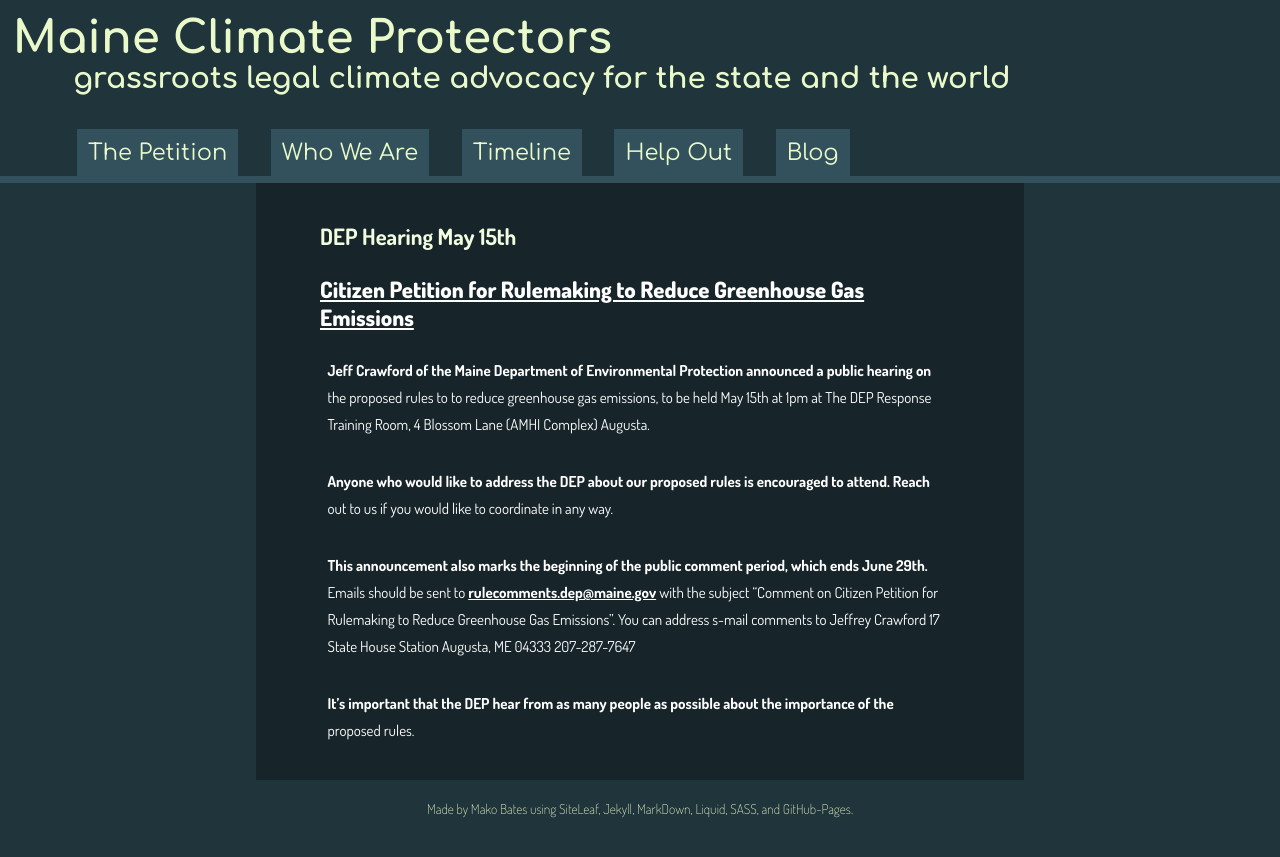
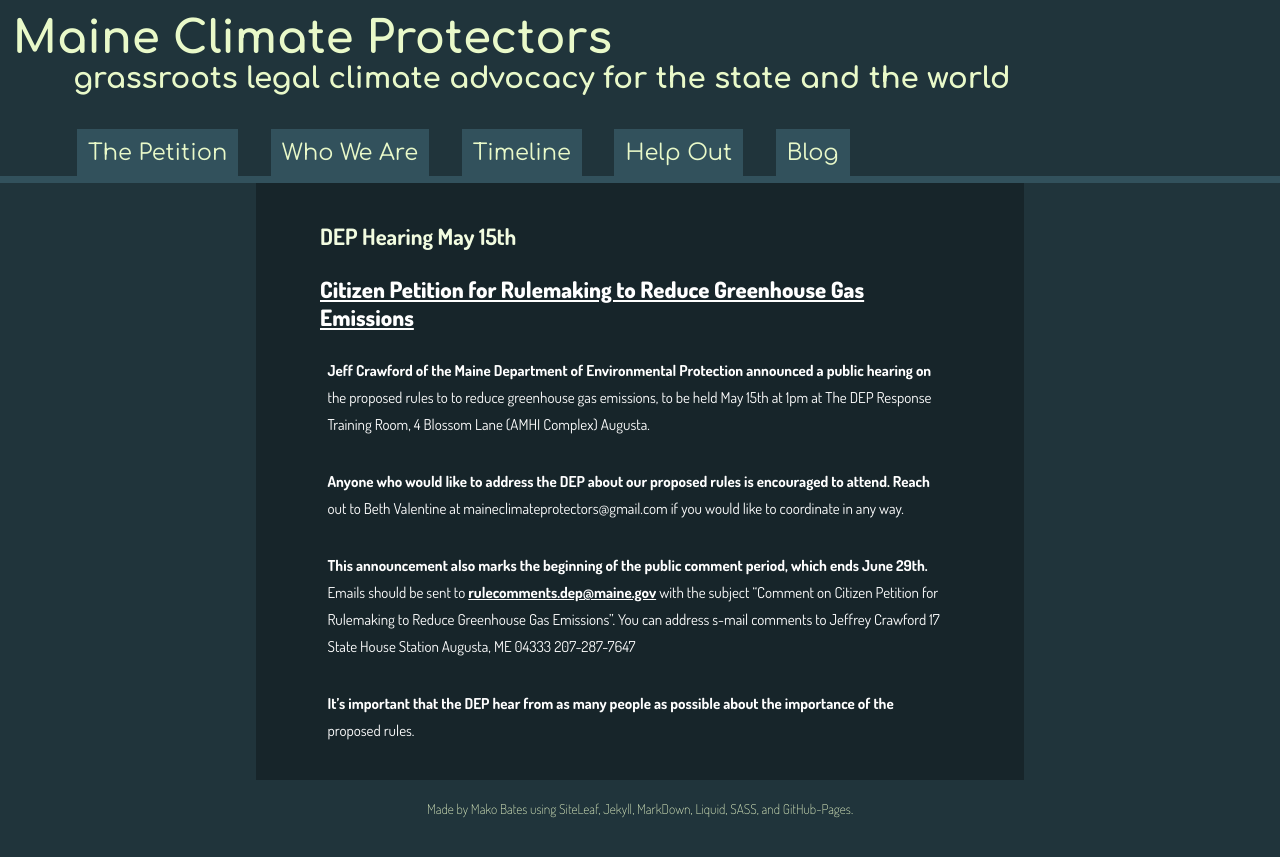
Before and after one commit to ShapeOfMatter/maine-climate-protectors, a Jekyll site: the page built from _posts/2018-04-25-dep-hearing-may-15th.markdown, in a window 1280 px wide. Shown: the top 857 px of the page. Built offline with Jekyll 4.4.1, drawn with Linux system fonts in a browser that asks for light colours.

Commit message:
Updated Dep Hearing May 15th

```diff
--- a/_posts/2018-04-25-dep-hearing-may-15th.markdown
+++ b/_posts/2018-04-25-dep-hearing-may-15th.markdown
@@ -9,7 +9,7 @@ Jeff Crawford of the Maine Department of Environmental Protection announced a pu
     4 Blossom Lane (AMHI Complex)
     Augusta.
 
-Anyone who would like to address the DEP about our proposed rules is encouraged to attend. Reach out to us if you would like to coordinate in any way.
+Anyone who would like to address the DEP about our proposed rules is encouraged to attend. Reach out to Beth Valentine at {{ site.contact_email }} if you would like to coordinate in any way.
 
 This announcement also marks the beginning of the public comment period, which ends June 29th. Emails should be sent to [rulecomments.dep@maine.gov](mailto:rulecomments.dep@maine.gov?subject=Comment%20on%20Citizen%20Petition%20for%20Rulemaking%20to%20Reduce%20Greenhouse%20Gas%20Emissions "MailTo link") with the subject "Comment on Citizen Petition for Rulemaking to Reduce Greenhouse Gas Emissions". You can address s-mail comments to
     Jeffrey Crawford
```
